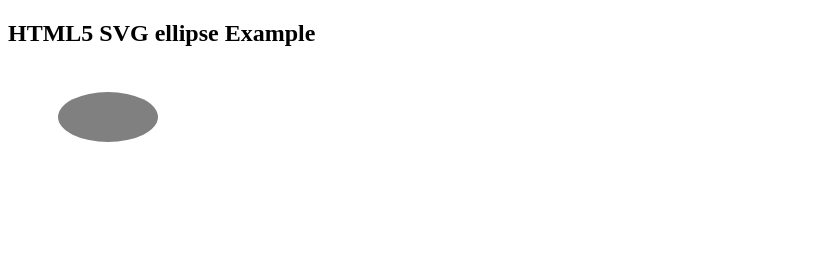
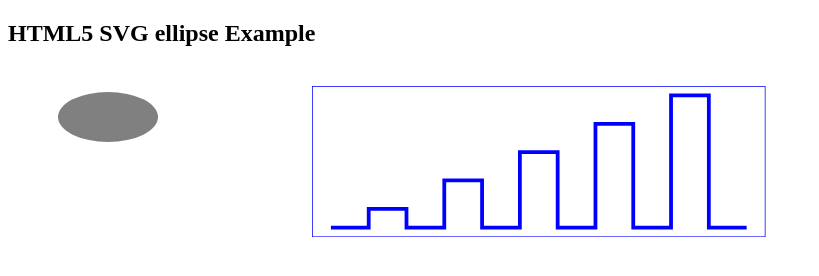
Before and after one commit to Tuco98/HTMLDemoRepo, a plain HTML site: page HTMLDemo38.html in a window 1280 px wide. Shown: the whole page, without its empty margins (0-819 px from the left). Drawn offline with Linux system fonts and the light colour scheme.

Commit message:
Fourth commit

```diff
--- a/HTMLDemo38.html
+++ b/HTMLDemo38.html
@@ -6,4 +6,22 @@
     <h2>HTML5 SVG ellipse Example</h2>
     <svg id="ex4" height="170">
         <ellipse cx="100" cy="50" rx="50" ry="25" fill="gray" />
-    </svg></body></html>
+    </svg>
+    <svg width="12cm" height="4cm" viewBox="0 0 1200 400"
+     xmlns="http://www.w3.org/2000/svg" version="1.1">
+  <desc>Example polyline01 - increasingly larger bars</desc>
+  <!-- Show outline of canvas using 'rect' element -->
+  <rect x="1" y="1" width="1198" height="398"
+        fill="none" stroke="blue" stroke-width="2" />
+  <polyline fill="none" stroke="blue" stroke-width="10"
+            points="50,375
+                    150,375 150,325 250,325 250,375
+                    350,375 350,250 450,250 450,375
+                    550,375 550,175 650,175 650,375
+                    750,375 750,100 850,100 850,375
+                    950,375 950,25 1050,25 1050,375
+                    1150,375" />
+</svg>
+
+
+</body></html>
```
